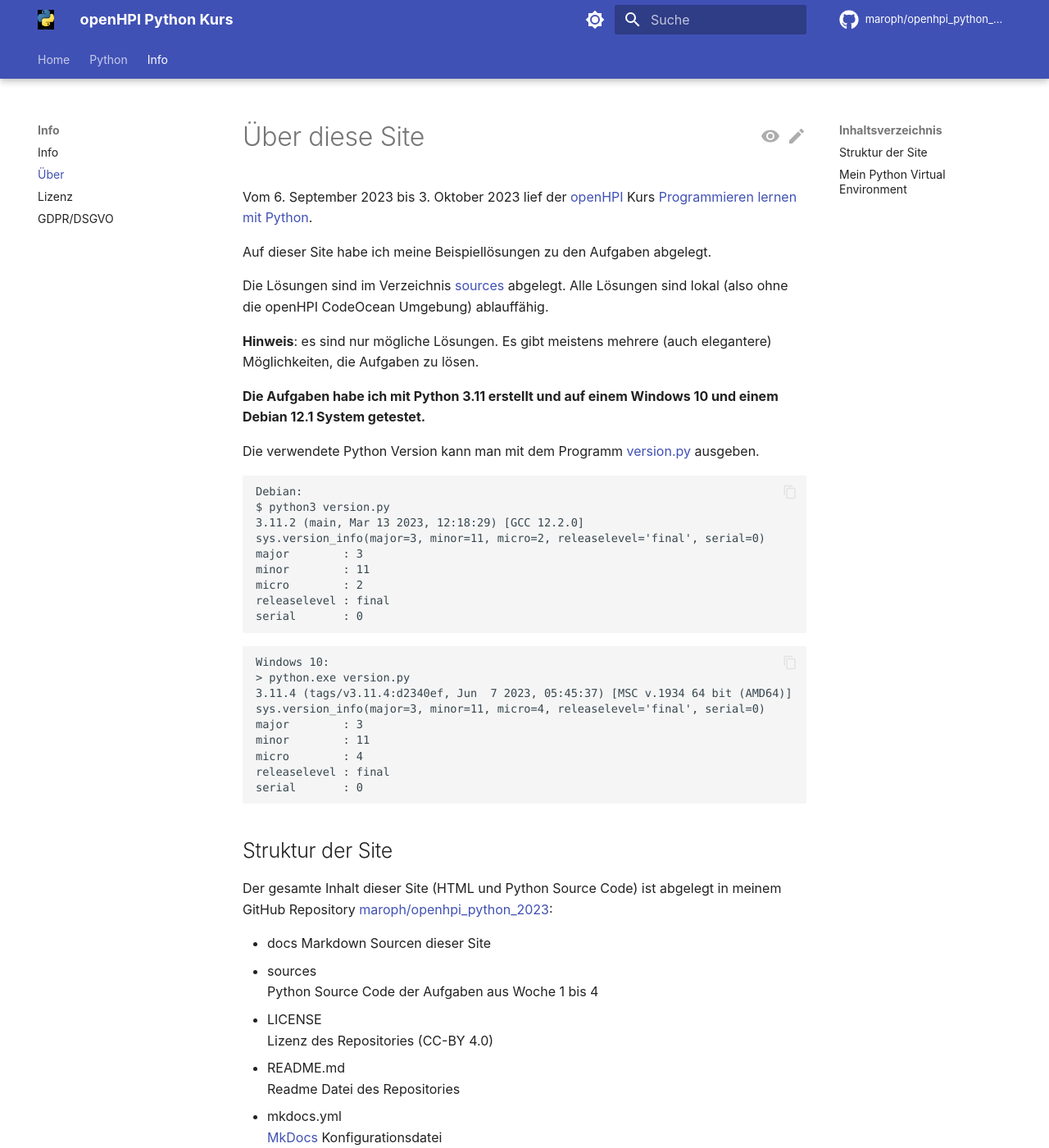
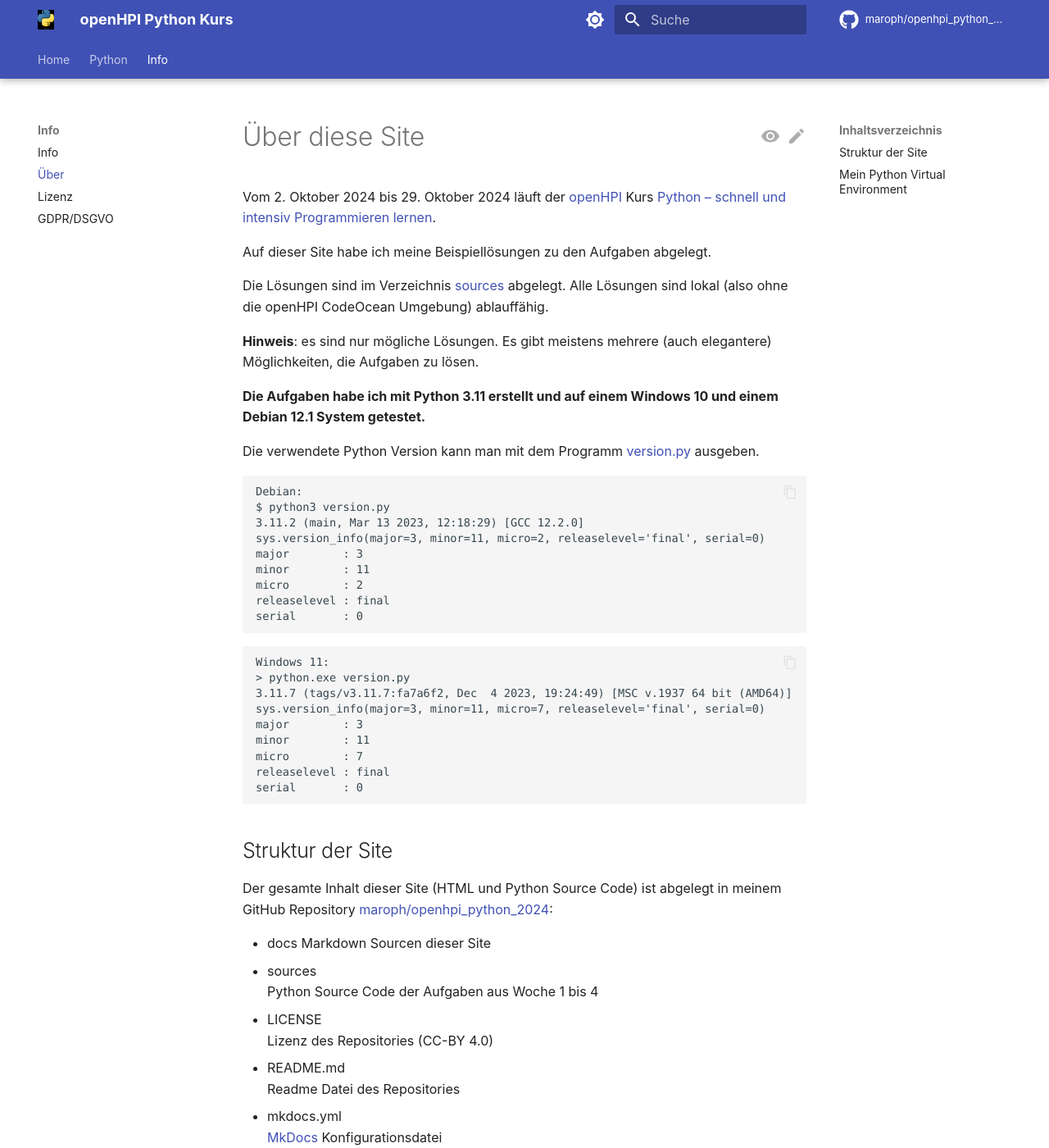
Before and after one commit to maroph/openhpi_python_2024, an MkDocs documentation site: the page built from docs/info/about.md, in a window 1280 px wide and 1400 px high. Shown: the whole window at 82% size. Built offline with MkDocs 1.6.1 and Material for MkDocs 9.7.7, drawn with Linux system fonts in a browser that asks for light colours; comment, search, counter and statistics services are not loaded.

Commit message:
add missing image and adapt some data

````diff
--- a/docs/info/about.md
+++ b/docs/info/about.md
@@ -1,13 +1,13 @@
 # Über diese Site
-Vom 6. September 2023 bis 3. Oktober 2023 lief der
+Vom 2. Oktober 2024 bis 29. Oktober 2024 läuft der
 [openHPI](https://open.hpi.de/) Kurs
-[Programmieren lernen mit Python](https://open.hpi.de/courses/pythonjunior2023-1).
+[Python – schnell und intensiv Programmieren lernen](https://open.hpi.de/courses/python2024).
 
 Auf dieser Site habe ich meine Beispiellösungen zu den
 Aufgaben abgelegt.
 
 Die Lösungen sind im Verzeichnis
-[sources](https://github.com/maroph/openhpi_python_2023/tree/main/sources)
+[sources](https://github.com/maroph/openhpi_python_2024/tree/main/sources)
 abgelegt. Alle Lösungen sind lokal (also ohne die
 openHPI CodeOcean Umgebung) ablauffähig.
 
@@ -20,7 +20,7 @@
 getestet.__
 
 Die verwendete Python Version kann man mit dem Programm
-[version.py](https://raw.githubusercontent.com/maroph/openhpi_python_2023/main/sources/version.py)
+[version.py](https://raw.githubusercontent.com/maroph/openhpi_python_2024/main/sources/version.py)
 ausgeben.
 
 ```
@@ -36,13 +36,13 @@
 ```
 
 ```
-Windows 10:
+Windows 11:
 > python.exe version.py
-3.11.4 (tags/v3.11.4:d2340ef, Jun  7 2023, 05:45:37) [MSC v.1934 64 bit (AMD64)]
-sys.version_info(major=3, minor=11, micro=4, releaselevel='final', serial=0)
+3.11.7 (tags/v3.11.7:fa7a6f2, Dec  4 2023, 19:24:49) [MSC v.1937 64 bit (AMD64)]
+sys.version_info(major=3, minor=11, micro=7, releaselevel='final', serial=0)
 major        : 3
 minor        : 11
-micro        : 4
+micro        : 7
 releaselevel : final
 serial       : 0
 ```
@@ -50,7 +50,7 @@
 ## Struktur der Site
 Der gesamte Inhalt dieser Site (HTML und Python Source
 Code) ist abgelegt in meinem GitHub Repository
-[maroph/openhpi_python_2023](https://github.com/maroph/openhpi_python_2023/):
+[maroph/openhpi_python_2024](https://github.com/maroph/openhpi_python_2024/):
 
 * docs
   Markdown Sourcen dieser Site
````
Also changed, not shown: docs/index.md (+1 -1 lines), docs/assets/cc-by-nc-sa_88x31.png (added).
